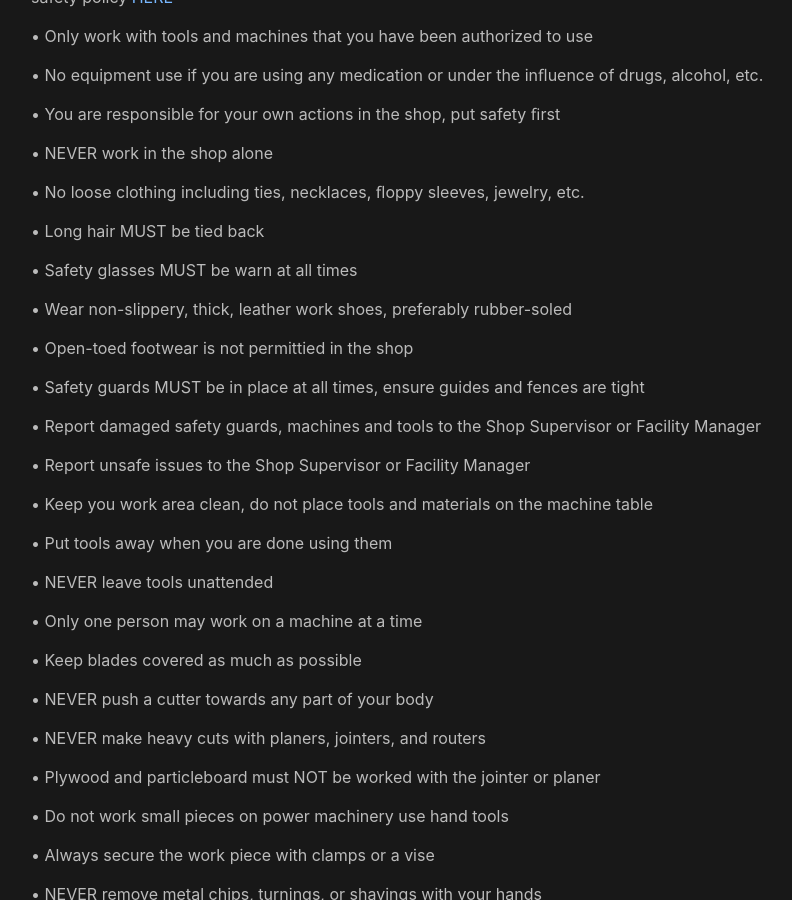
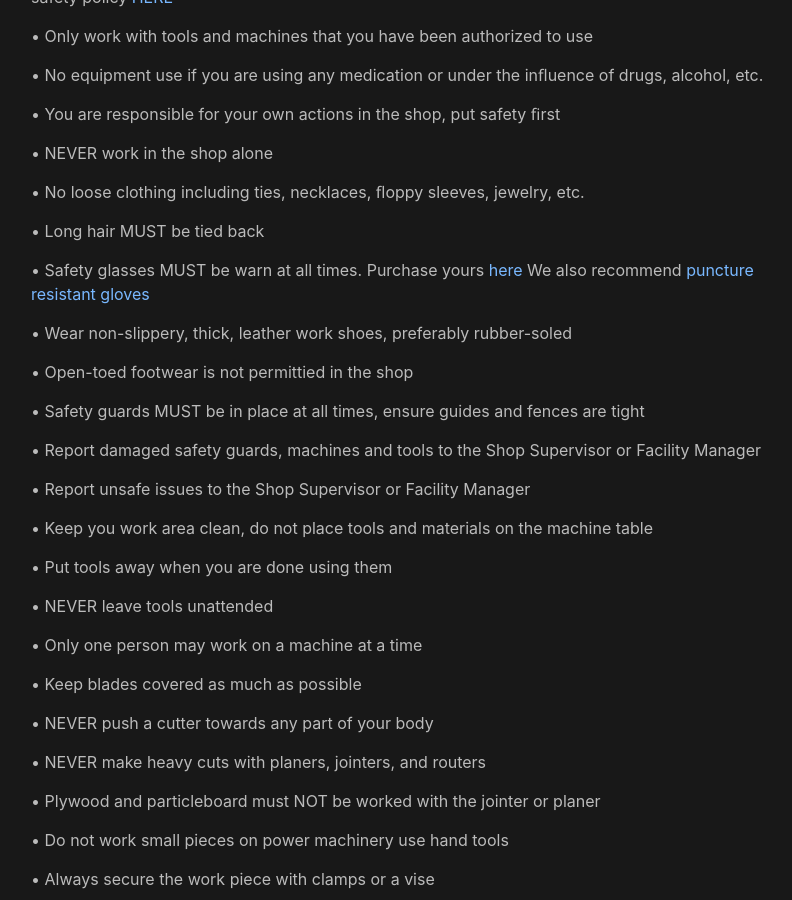
Before and after one commit to KeanMGC/WKUProtoSpace, a Jekyll site: the page built from index.md, in a window 1280 px wide and 900 px high, scrolled down 407 px. Shown: the whole window, without its empty margins (239-1031 px from the left). Built offline with Jekyll 4.4.1, drawn with Linux system fonts in a browser that asks for light colours; our own code applies the rules of GitHub Pages for plain Markdown files.

Commit message:
Update index.md

```diff
--- a/index.md
+++ b/index.md
@@ -28,7 +28,7 @@ IN THE EVENT OF AN EMERGENCY, PLEASE DIAL 119
 
 •	Long hair MUST be tied back
 
-•	Safety glasses MUST be warn at all times
+•	Safety glasses MUST be warn at all times. Purchase yours [here](https://s.taobao.com/search?q=%E9%80%89%E8%B4%AD%E5%AE%89%E5%85%A8%E7%9C%BC%E9%95%9C&imgfile=&js=1&stats_click=search_radio_all%3A1&initiative_id=staobaoz_20210904&ie=utf8) We also recommend [puncture resistant gloves](https://s.taobao.com/search?q=%E9%98%B2%E7%A9%BF%E5%88%BA%E6%89%8B%E5%A5%97&imgfile=&js=1&stats_click=search_radio_all%3A1&initiative_id=staobaoz_20210904&ie=utf8)
 
 •	Wear non-slippery, thick, leather work shoes, preferably rubber-soled
 
```
